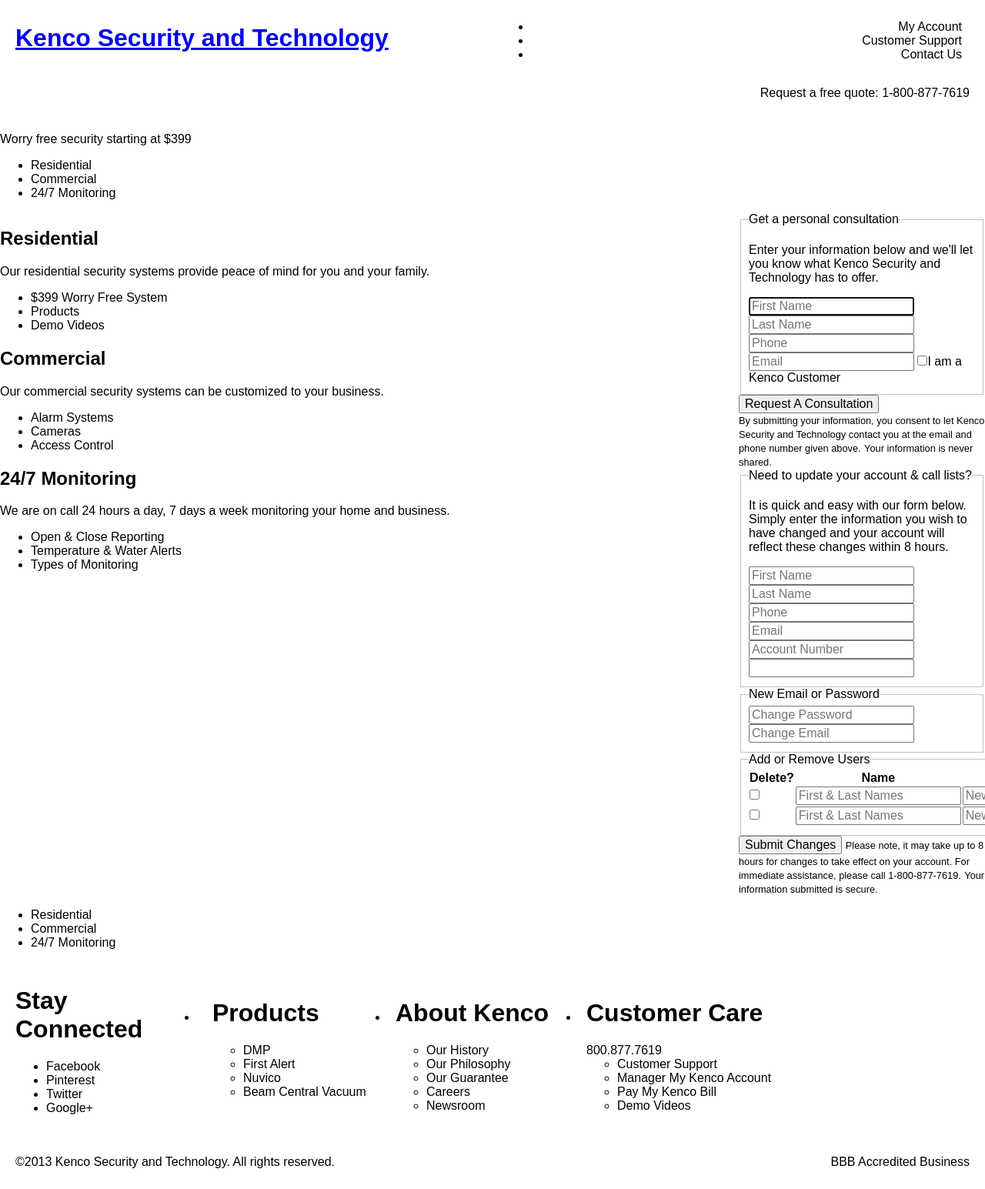
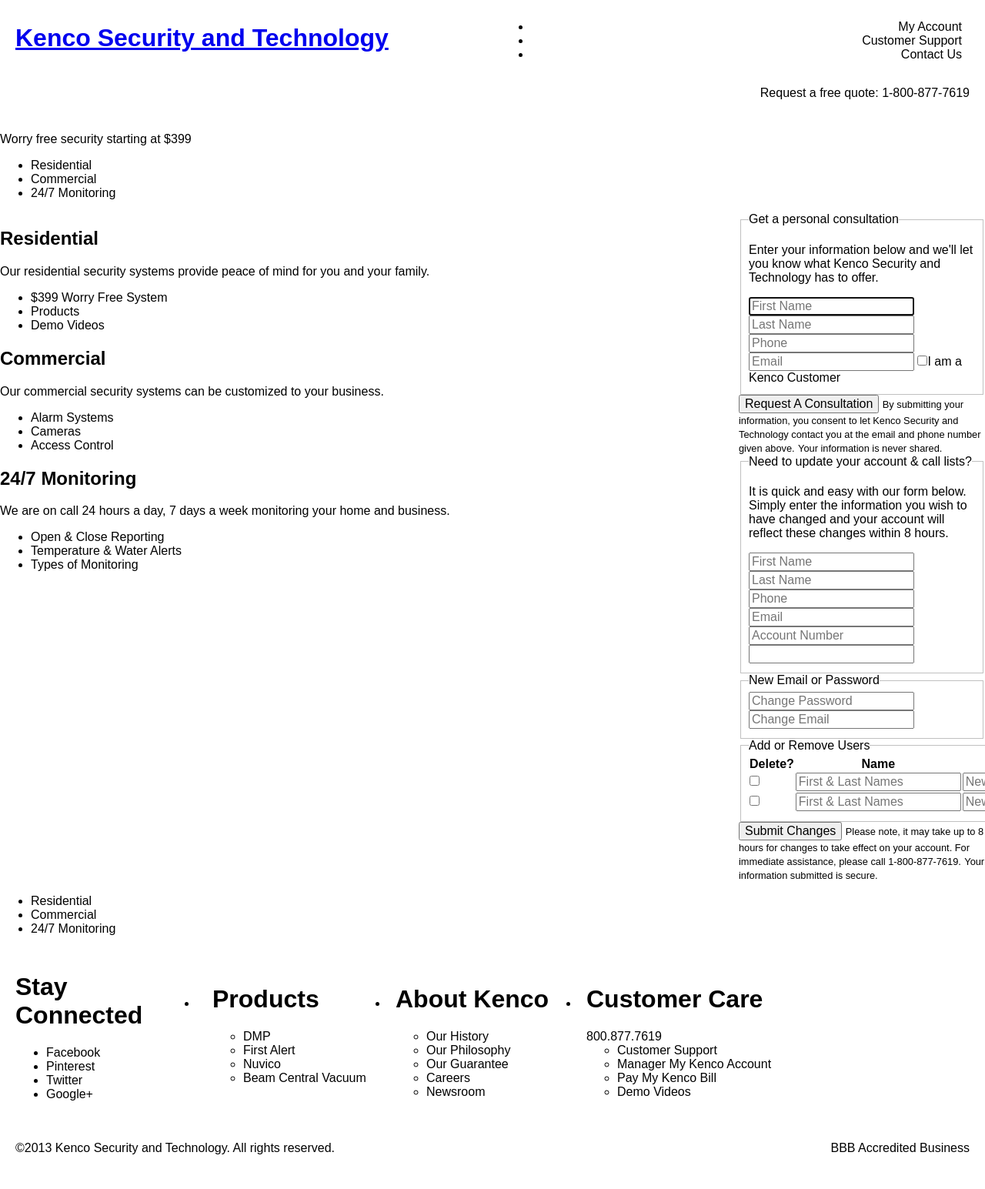
Before and after one commit to Kenco-Enterprises-Inc/kenco-enterprises-inc.github.io, a Jekyll site: the page built from index.html, in a window 1280 px wide. Shown: the whole page at 77% size. Built offline with Jekyll 4.4.1, drawn with Linux system fonts in a browser that asks for light colours.

Commit message:
Corrected attribute on opening form tag to name from id and moved small tags inside the form proper.

```diff
--- a/_includes/consultation.html
+++ b/_includes/consultation.html
@@ -1,4 +1,4 @@
-<form id="consultation">
+<form name="consultation">
   <fieldset>
     <legend>Get a personal consultation</legend>
     <p>Enter your information below and we'll let you know what Kenco Security and Technology has to offer.</p>
@@ -9,6 +9,6 @@
     <input type="checkbox" name="customer" value="I am a Kenco Customer."><label for="customer">I am a Kenco Customer</label>
   </fieldset>
   <input type="submit" value="Request A Consultation">
+  <small>By submitting your information, you consent to let Kenco Security and Technology contact you at the email and phone number given above.</small>
+  <small class="privacy-notice">Your information is never shared.</small>
 </form>
-<small>By submitting your information, you consent to let Kenco Security and Technology contact you at the email and phone number given above.</small>
-<small class="privacy-notice">Your information is never shared.</small>
```
